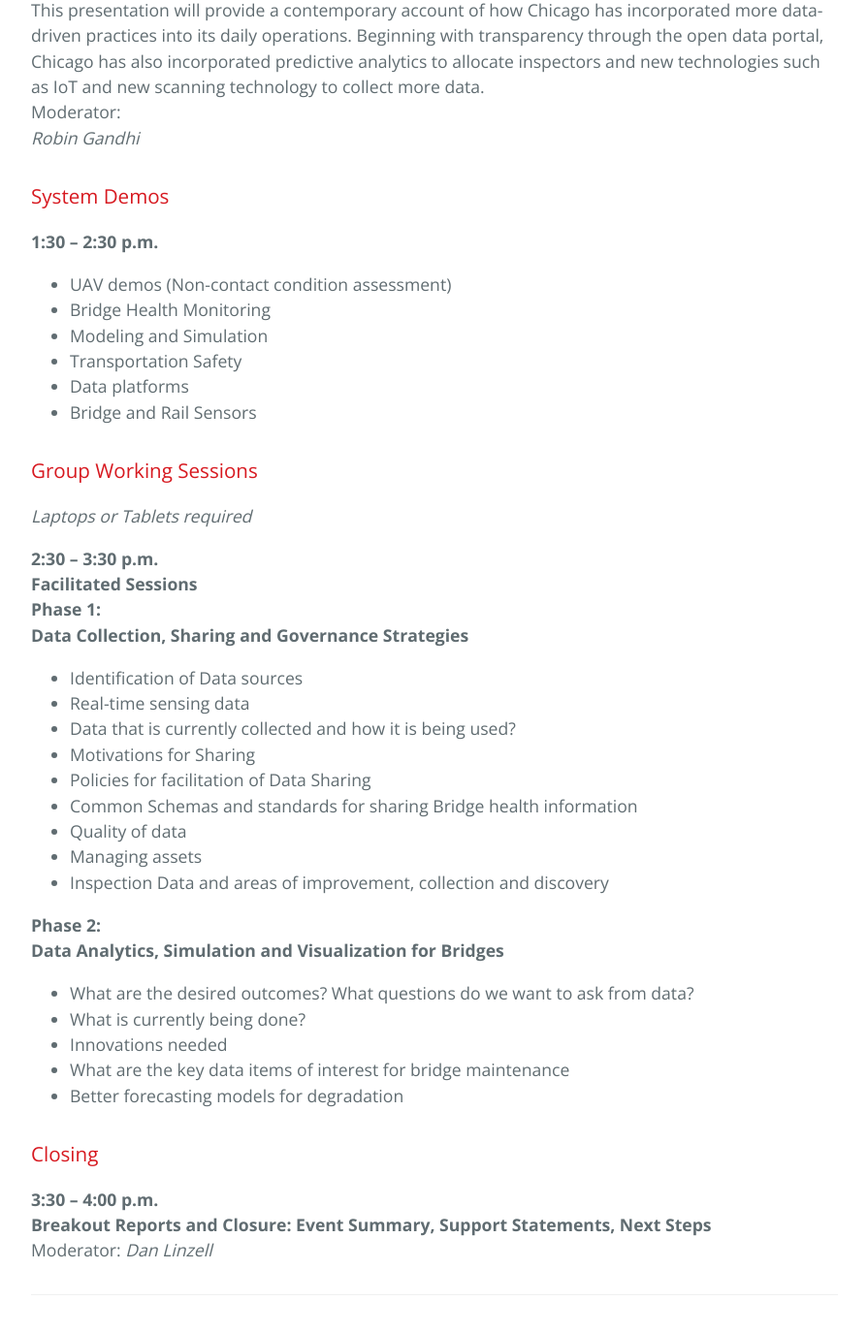
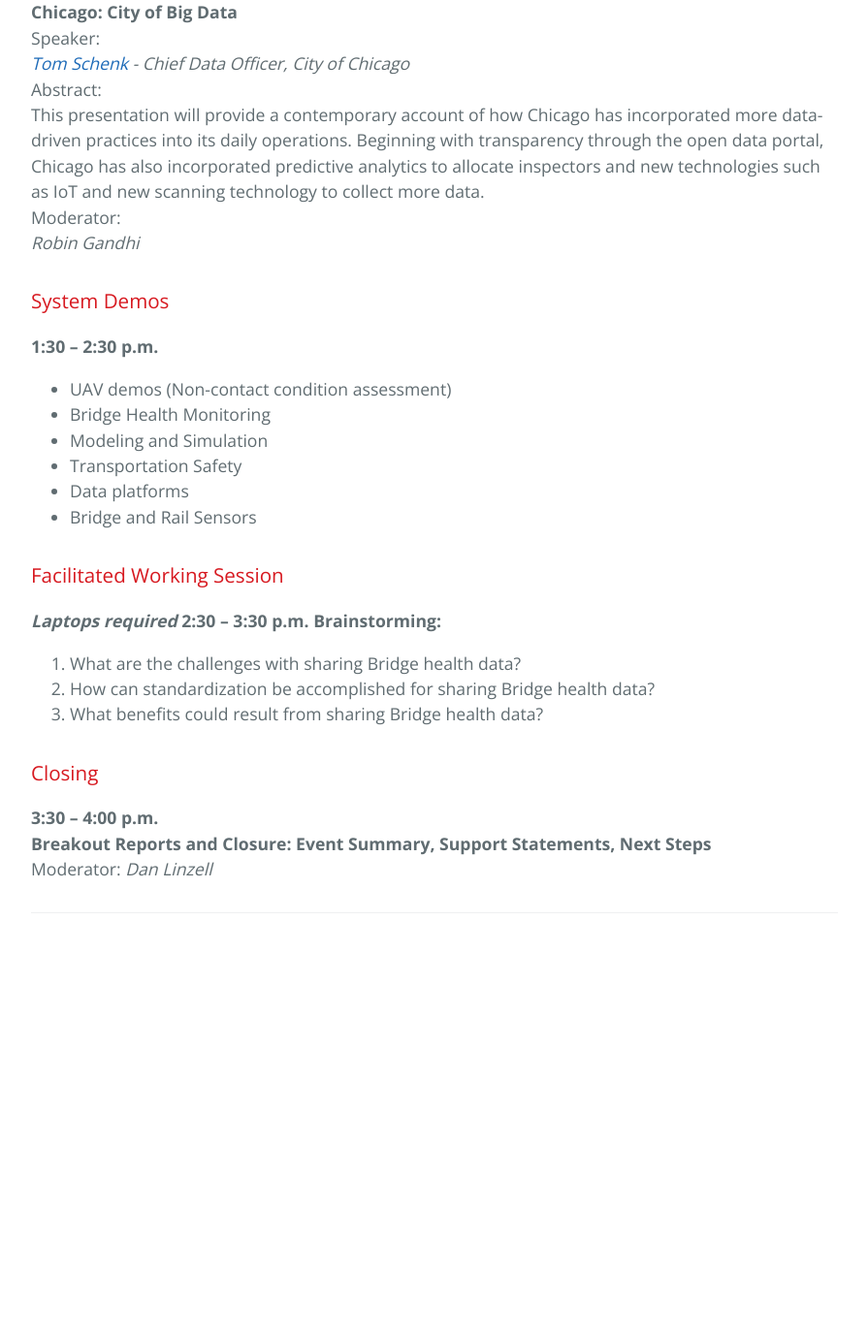
Before and after one commit to BridgingBigData/BridgingBigData.github.io, a Jekyll site: the page built from pages/bbd2016agenda.md, in a window 1280 px wide and 1400 px high, scrolled down 2743 px. Shown: the top 1375 px of the window at 97% size, without its empty margins (192-1087 px from the left). Built offline with Jekyll 4.4.1, drawn with Linux system fonts in a browser that asks for light colours; after the commit the page ends 3749 px from its top, so only the background shows below that; some of the changed text lies outside the part shown.

Commit message:
Update bbd2016agenda.md

```diff
--- a/pages/bbd2016agenda.md
+++ b/pages/bbd2016agenda.md
@@ -90,31 +92,14 @@
 - Data platforms
 - Bridge and Rail Sensors
 
-### Group Working Sessions
-_Laptops or Tablets required_
+### Facilitated Working Session
 
-**2:30 – 3:30 p.m.
-Facilitated Sessions**
-**Phase 1:
-Data Collection, Sharing and Governance Strategies**
-- Identification of Data sources
-- Real-time sensing data
-- Data that is currently collected and how it is being used?
-- Motivations for Sharing
-- Policies for facilitation of Data Sharing
-- Common Schemas and standards for sharing Bridge health information
-- Quality of data
-- Managing assets
-- Inspection Data and areas of improvement, collection and discovery
-
-**Phase 2:
-Data Analytics, Simulation and Visualization for Bridges**
-- What are the desired outcomes? What questions do we want to ask from data?
-- What is currently being done?
-- Innovations needed
-- What are the key data items of interest for bridge maintenance
-- Better forecasting models for degradation
-
+_**Laptops required**_
+**2:30 – 3:30 p.m.**
+**Brainstorming:**
+1. What are the challenges with sharing Bridge health data?
+2. How can standardization be accomplished for sharing Bridge health data?
+3. What benefits could result from sharing Bridge health data?
 
 ### Closing
 **3:30 – 4:00 p.m.
```
Also changed, not shown: other parts of pages/bbd2016agenda.md (+9 -7 lines).
